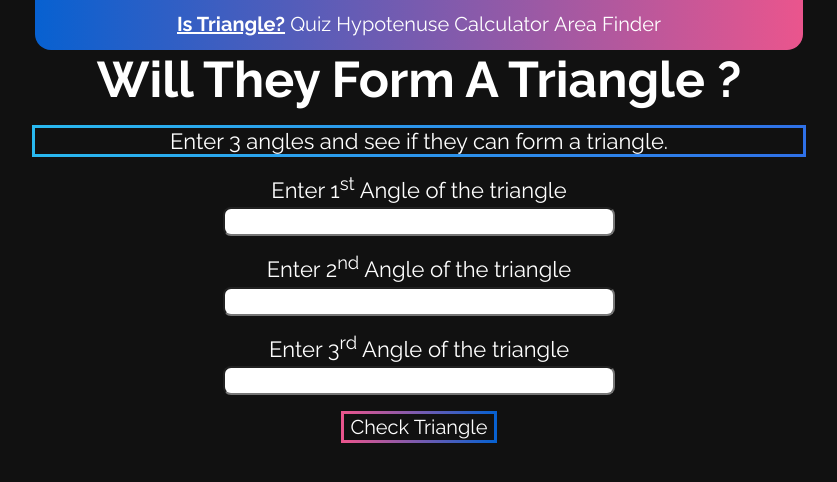
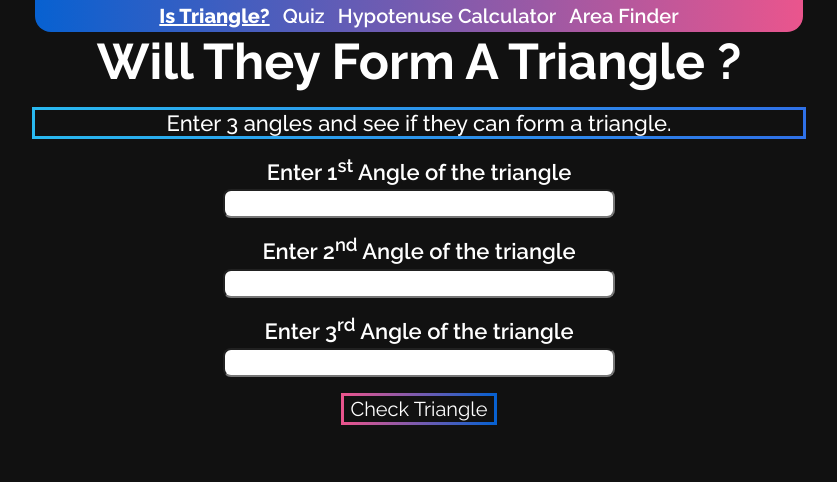
Before and after one commit to Aaditya2609/FunWithTriangles, a plain HTML site: page index.html in a window 1280 px wide. Shown: the whole page, without its empty margins (221-1058 px from the left). Drawn offline with Linux system fonts and the light colour scheme.

Commit message:
Finishing Up

```diff
--- a/index.html
+++ b/index.html
@@ -23,7 +23,7 @@
     <label class="angle-label">Enter 3<sup>rd</sup> Angle of the triangle</label>
     <input class="angle-input" id="angle3"></input>
     <button id="triangle-button">Check Triangle</button>
-    <div id="triangle-output"></div>
+    <div class="output" id="triangle-output"></div>
     <script src="index.js" type="text/javascript"></script>
 </body>
 </html>
--- a/styles.css
+++ b/styles.css
@@ -1,4 +1,4 @@
-@import url('https://fonts.googleapis.com/css2?family=Raleway:wght@400;700&display=swap');
+@import url('https://fonts.googleapis.com/css2?family=Raleway:wght@400;500;600;700;800&display=swap');
 :root
 {
   --black: #000000ff;
@@ -29,6 +29,7 @@ label {
     display: block;
     margin: auto;
     margin-top: 1rem;
+    font-weight: 600;
   }
 input
 {
@@ -66,15 +67,16 @@ nav
  background:linear-gradient(to right,var(--flickr-blue),var(--french-rose));
  margin:auto;
  max-width: 60%;
- height: 50px;
+ height: 30%;
  font-size: 20px;
  border-bottom-right-radius: 1rem;
  border-bottom-left-radius: 1rem;
 }
 .link
 {
+  font-weight: 600;
   display: inline-block;
-  margin: 12px 0px;
+  margin: 0.25rem 0.25rem;
   text-decoration: none;
   color: var(--white);
   font-family: 'Raleway', sans-serif;
@@ -83,7 +85,7 @@ nav
 .link-active
 {
  text-decoration: underline;
- font-weight: bold;
+ font-weight: 800;
 
 }
 button {
@@ -101,6 +103,7 @@ button {
   width:60%;
   margin: 1rem auto 0;
   border: 3px solid;
+  font-weight: 500;
   border-image: linear-gradient(to right,
  var(--cyan-process),var(--blue-crayola)) 1;
 }
@@ -108,3 +111,8 @@ button {
 {
   font-size: 50px;
 }
+.output
+{
+  margin-top: 1rem;
+  font-weight: bold;
+}
```
Also changed, not shown: area.html (+1 -1 lines), hypotenuse.html (+1 -1 lines), quiz.html (+1 -1 lines).
